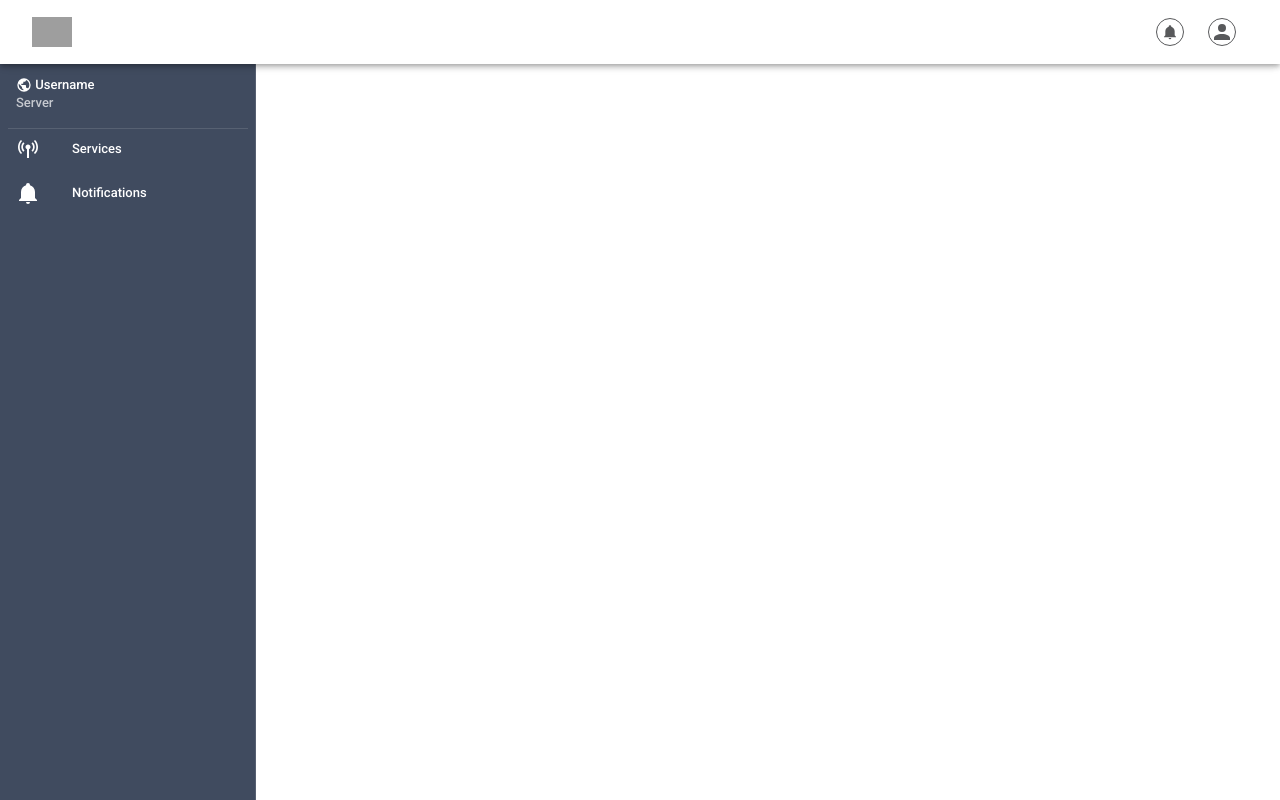
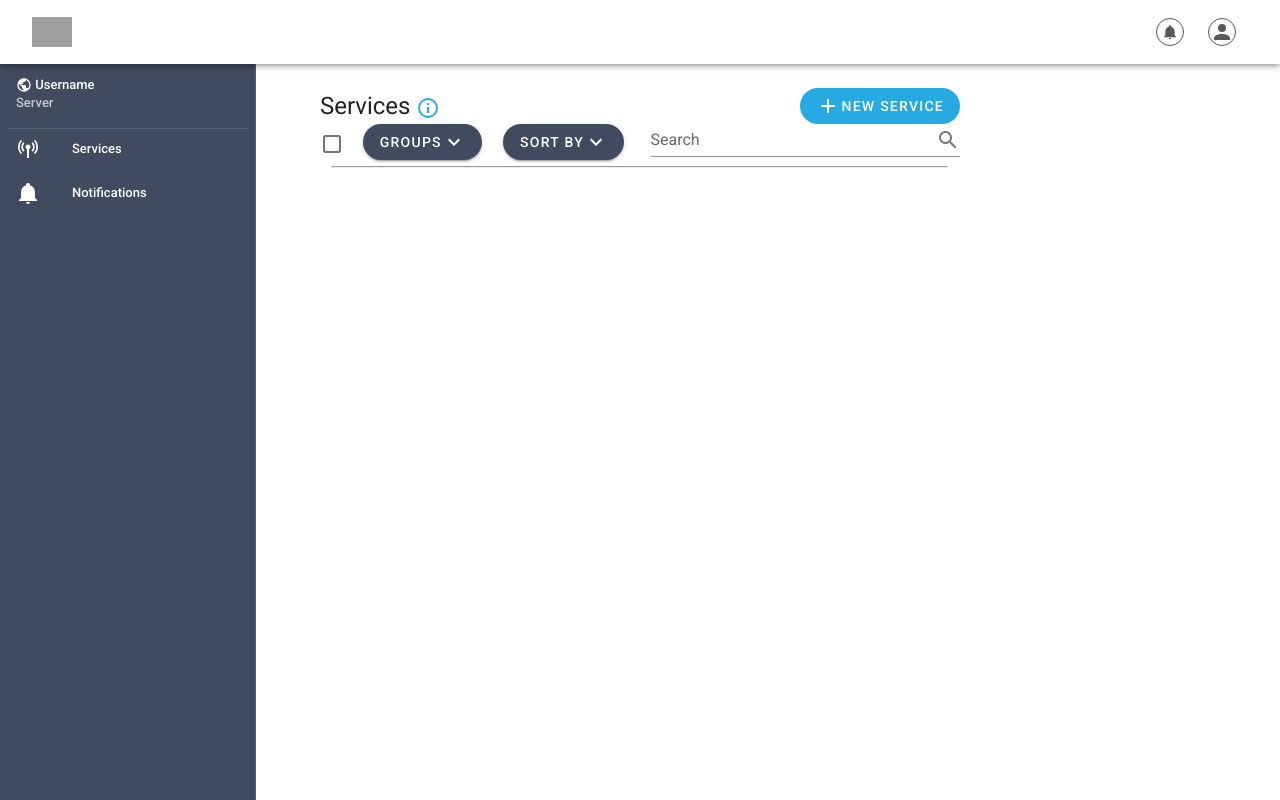
Before and after one commit to NornirAS/synx-domain-client, a Vue app: page / in a window 1280 px wide. Built offline with nearby package versions, Linux system fonts and the light colour scheme; grey boxes are pictures that could not be loaded.

Commit message:
Added Services page

```diff
--- a/src/App.vue
+++ b/src/App.vue
@@ -21,3 +21,9 @@ export default {
   })
 };
 </script>
+
+<style>
+v-main {
+  background-color: rgb(235, 240, 244);
+}
+</style>
--- /dev/null
+++ b/src/components/Services.vue
@@ -0,0 +1,85 @@
+<template>
+  <div :style="divStyle">
+    <v-row justify="space-between">
+      <span style="font-size: 24px">
+        Services
+        <v-icon :color="lightBlue">{{ mdiInformationOutline }}</v-icon>
+      </span>
+      <v-btn :color="lightBlue" depressed rounded medium dark>
+        <v-icon>{{ mdiPlus }}</v-icon>
+        New Service
+      </v-btn>
+    </v-row>
+    <br />
+    <v-row>
+      <v-checkbox :style="checkboxStyle"></v-checkbox>
+      <v-menu offset-y>
+        <template v-slot:activator="{ on, attrs }">
+          <v-btn :style="filterBtnStyle" rounded dark v-bind="attrs" v-on="on">
+            Groups
+            <v-icon>{{ mdiChevronDown }}</v-icon>
+          </v-btn>
+        </template>
+        <v-list>
+          <v-list-item v-for="item in groups" :key="item">
+            <v-list-item-title>{{ item }}</v-list-item-title>
+          </v-list-item>
+        </v-list>
+      </v-menu>
+      <v-menu offset-y>
+        <template v-slot:activator="{ on, attrs }">
+          <v-btn :style="filterBtnStyle" rounded dark v-bind="attrs" v-on="on">
+            Sort By
+            <v-icon>{{ mdiChevronDown }}</v-icon>
+          </v-btn>
+        </template>
+        <v-list>
+          <v-list-item v-for="item in sortList" :key="item">
+            <v-list-item-title>{{ item }}</v-list-item-title>
+          </v-list-item>
+        </v-list>
+      </v-menu>
+      <v-text-field
+        v-model="search"
+        append-icon="mdi-magnify"
+        label="Search"
+        single-line
+        hide-details
+        :style="searchBarStyle"
+      ></v-text-field>
+    </v-row>
+    <hr />
+  </div>
+</template>
+
+<script>
+import { mdiInformationOutline, mdiPlus, mdiChevronDown } from "@mdi/js";
+export default {
+  data() {
+    return {
+      search: "",
+      groups: ["test1", "test2"],
+      sortList: ["newest", "oldest"],
+      mdiInformationOutline,
+      mdiPlus,
+      mdiChevronDown,
+      divStyle: {
+        margin: "1.5em 20em 0 20em"
+      },
+      checkboxStyle: {
+        marginTop: "0",
+        paddingTop: "0.5em"
+      },
+      searchBarStyle: {
+        marginTop: "0",
+        padding: "0 0 0 1em"
+      },
+      filterBtnStyle: {
+        margin: "0 0.75em",
+        backgroundColor: "#404B5F"
+      },
+      lightBlue: "#27AAE1"
+    };
+  }
+};
+</script>
--- a/src/views/Home.vue
+++ b/src/views/Home.vue
@@ -2,16 +2,21 @@
   <div>
     <Header></Header>
     <Sidebar></Sidebar>
+    <v-container fluid>
+      <Services></Services>
+    </v-container>
   </div>
 </template>
 
 <script>
 import Header from "../components/Header.vue";
 import Sidebar from "../components/Sidebar.vue";
+import Services from "../components/Services.vue";
 export default {
   components: {
     Header,
-    Sidebar
+    Sidebar,
+    Services
   }
 };
 </script>
```
